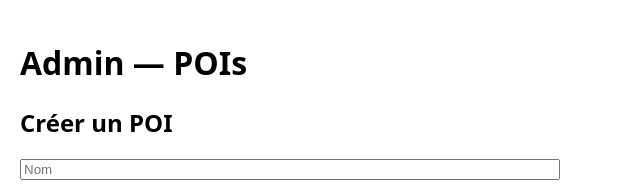
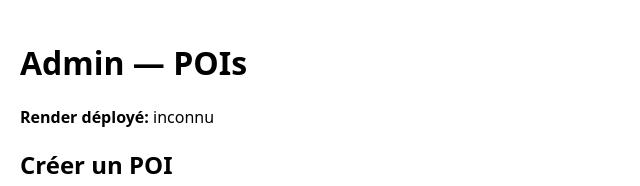
Before and after one commit to elzinko/city-guided, a Next.js app in the folder apps/web-frontend/: page /admin in a window 1280 px wide. Shown: the top 186 px of the page, without its empty margins (0-640 px from the left). Built offline with nearby package versions, Linux system fonts and the light colour scheme; no server answers.

Commit message:
ci: add manual Render deploy workflow + show deployed commit in Admin

```diff
--- a/apps/web-frontend/src/pages/admin.tsx
+++ b/apps/web-frontend/src/pages/admin.tsx
@@ -130,9 +130,27 @@ export default function Admin() {
     }
   }
 
+  const deployedCommit = process.env.NEXT_PUBLIC_RENDER_DEPLOYED_COMMIT || null
+  const githubRepo = process.env.NEXT_PUBLIC_GITHUB_REPO || null
+
   return (
     <main style={{ padding: 20 }}>
       <h1>Admin — POIs</h1>
+      <div style={{ marginBottom: 12 }}>
+        <strong>Render déployé:</strong>{' '}
+        {deployedCommit ? (
+          <span>
+            <code style={{ background: '#f3f4f6', padding: '2px 6px', borderRadius: 4 }}>{deployedCommit.slice(0, 7)}</code>
+            {githubRepo ? (
+              <a style={{ marginLeft: 8 }} href={`https://github.com/${githubRepo}/commit/${deployedCommit}`} target="_blank" rel="noreferrer">
+                Voir le commit
+              </a>
+            ) : null}
+          </span>
+        ) : (
+          <span>inconnu</span>
+        )}
+      </div>
       <section>
         <h2>{editingId ? 'Modifier un POI' : 'Créer un POI'}</h2>
         <div style={{ display: 'grid', gap: 8, maxWidth: 540 }}>
```
Also changed, not shown: 1 other file (tests, documents, lock files or other folders).
